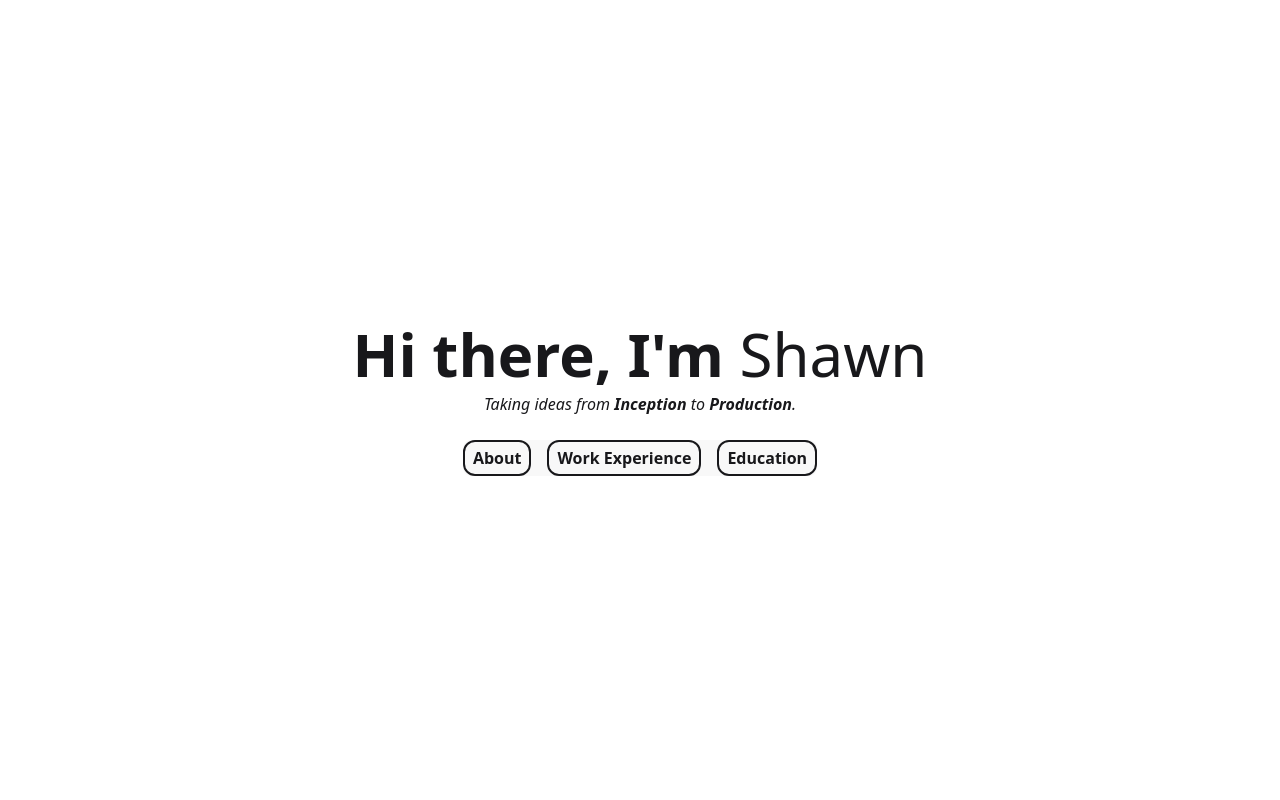
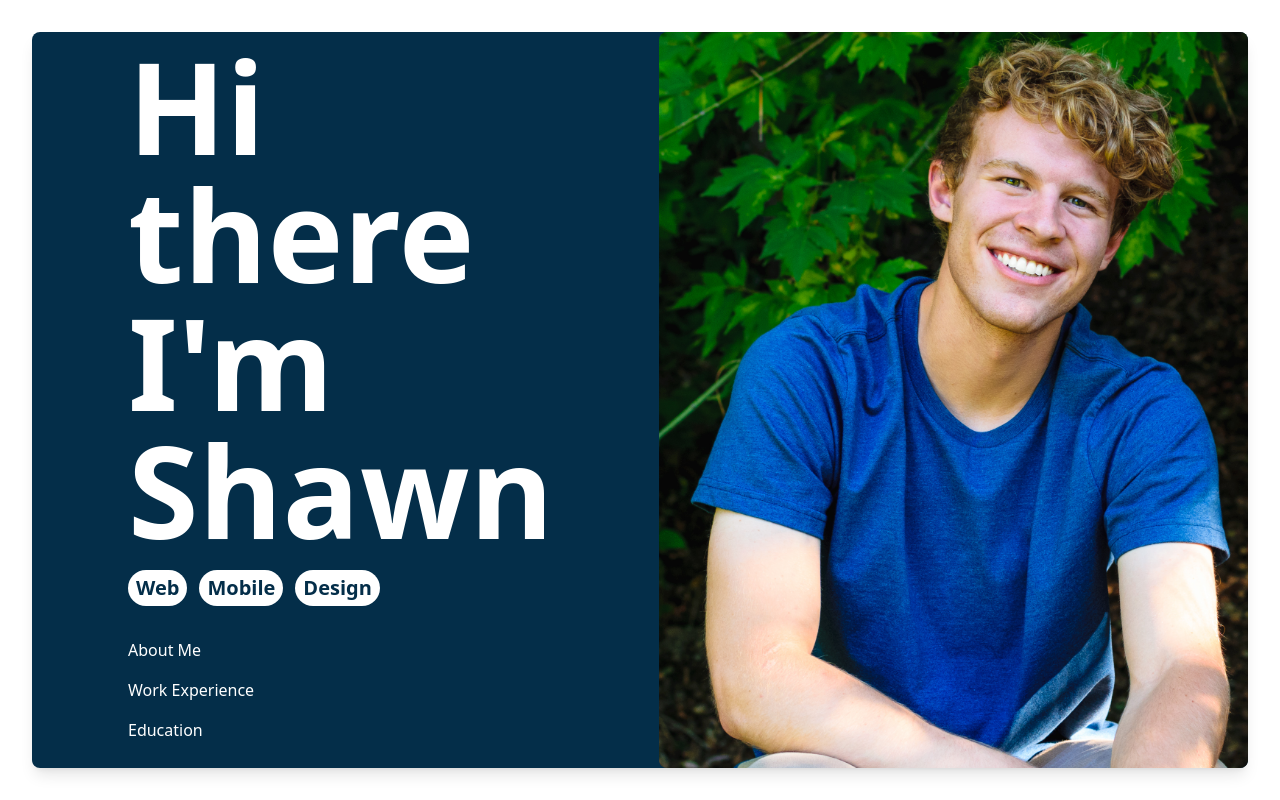
Before and after one commit to ShawnThorne/shawn_personal_site, a Vue app: page / in a window 1280 px wide. Shown: the top 800 px of the page. Built offline with nearby package versions, Linux system fonts and the light colour scheme.

Commit message:
initial redesign header

```diff
--- a/src/assets/main.css
+++ b/src/assets/main.css
@@ -1,2 +1,6 @@
 @import 'tailwindcss';
 @plugin "daisyui";
+
+.section-bg-gradient {
+  @apply bg-gradient-to-tr from-base-100 to-base-200 rounded-xl shadow-lg;
+}
--- a/src/components/IntroSection.vue
+++ b/src/components/IntroSection.vue
@@ -3,7 +3,9 @@
     <SectionTemplate class="text-center">
       <template #title>About Me</template>
       <template #content>
-        <div class="grid grid-cols-1 lg:grid-cols-2 gap-4 mt-4">
+        <div
+          class="grid grid-cols-1 lg:grid-cols-2 gap-4 mt-4 section-bg-gradient rounded shadow-xl p-12"
+        >
           <div class="flex flex-col justify-center items-center">
             <p class="lg:text-2xl">
               Hi, I’m Shawn Thorne, a passionate and innovative computer science graduate with two
--- a/src/components/MainFooter.vue
+++ b/src/components/MainFooter.vue
@@ -3,7 +3,7 @@
     <div class="container mx-auto grid grid-cols-1 lg:grid-cols-2 gap-4 p-8">
       <div>
         <div class="text-3xl font-bold">Shawn Thorne</div>
-        <div class="font-bold">Web Developer</div>
+        <div class="font-bold">Full-Stack Software Developer</div>
         <div>
           <a class="link" target="_blank" href="https://github.com/ShawnThorne">Github Link</a>
         </div>
--- a/src/components/MainHeader.vue
+++ b/src/components/MainHeader.vue
@@ -1,37 +1,51 @@
 <template>
-  <div class="hero min-h-screen">
-    <div class="hero-content text-center">
-      <div>
-        <h1 class="text-6xl font-bold">
-          Hi there, I'm
-          <span class="transition-all ease-in-out font-normal hover:font-bold skew-46">Shawn</span>
-        </h1>
-        <p class="pt-2 text-center italic">
-          Taking ideas from <span class="font-bold">Inception</span> to
-          <span class="font-bold">Production</span>.
-        </p>
-        <ul class="menu-vertical mt-6 lg:menu-horizontal bg-base-200 rounded-box gap-4">
-          <li
-            class="border-2 px-2 py-1 rounded-xl cursor-pointer hover:bg-primary hover:border-0 font-bold hover:m-[2px] transition"
-          >
-            <span @click="scrollElement('body')">About</span>
-          </li>
-          <li
-            class="border-2 px-2 py-1 rounded-xl cursor-pointer hover:bg-primary hover:border-0 font-bold hover:m-[2px] transition"
-          >
-            <span @click="scrollElement('experienceSection')">Work Experience</span>
-          </li>
-          <li
-            class="border-2 px-2 py-1 rounded-xl cursor-pointer hover:bg-primary hover:border-0 font-bold hover:m-[2px] transition"
-          >
-            <span @click="scrollElement('educationSection')">Education</span>
-          </li>
-          <!-- <li
-            class="border-2 px-2 py-1 rounded-xl cursor-pointer hover:bg-primary hover:border-0 font-bold hover:m-[2px] transition"
-          >
-            <span @click="scrollElement('personProjectSection')">Personal Projects</span>
-          </li> -->
-        </ul>
+  <div class="min-h-screen">
+    <div class="text-center p-8 h-screen w-full">
+      <div class="flex bg-info-content h-full w-full text-white rounded-lg shadow-lg">
+        <div class="flex flex-grow justify-center gap-4 items-center flex-col w-full">
+          <div class="p-24">
+            <div class="font-bold text-5xl xl:text-9xl text-left flex">Hi there I'm Shawn</div>
+            <div class="flex gap-3 mt-4">
+              <div class="flex">
+                <div
+                  class="text-info-content flex text-xl font-bold bg-white rounded-full px-2 py-1"
+                >
+                  Web
+                </div>
+              </div>
+              <div class="flex">
+                <div
+                  class="text-info-content flex text-xl font-bold bg-white rounded-full px-2 py-1"
+                >
+                  Mobile
+                </div>
+              </div>
+              <div class="flex">
+                <div
+                  class="text-info-content flex text-xl font-bold bg-white rounded-full px-2 py-1"
+                >
+                  Design
+                </div>
+              </div>
+            </div>
+
+            <!-- menu -->
+            <div class="text-left mt-8 flex flex-col">
+              <div @click="scrollElement('introSection')" class="menuItem">About Me</div>
+              <div @click="scrollElement('experienceSection')" class="menuItem">
+                Work Experience
+              </div>
+              <div @click="scrollElement('educationSection')" class="menuItem">Education</div>
+            </div>
+          </div>
+        </div>
+        <div class="flex justify-end items-center min-h-full h-auto w-full">
+          <img
+            class="rounded-lg max-h-full min-h-full h-auto w-auto object-cover"
+            src="../assets/imgs/Shawn-0752.jpg"
+            alt=""
+          />
+        </div>
       </div>
     </div>
   </div>
@@ -45,3 +59,14 @@ function scrollElement(id: string) {
   }
 }
 </script>
+
+<style scoped>
+@reference 'tailwindcss';
+
+.menuItem {
+  @apply transition-all cursor-pointer mb-4;
+}
+.menuItem:hover {
+  @apply font-bold pl-4 border-l-2;
+}
+</style>
--- a/src/components/Templates/SectionTemplate.vue
+++ b/src/components/Templates/SectionTemplate.vue
@@ -1,7 +1,7 @@
 <template>
-  <div class="text-center relative border-b-3 pb-2 min-h-[100vh]">
+  <div class="text-center relative pb-2 mt-12">
     <div
-      class="title text-5xl z-10 lg:text-5xl sticky bg-base-100 p-2 top-0 font-bold w-full text-center"
+      class="title text-5xl z-10 lg:text-5xl shadow-xl sticky bg-base-100 p-2 top-0 font-bold w-full text-center"
     >
       <slot name="title"></slot>
     </div>
```
Also changed, not shown: src/components/Employment/EmploymentProjects/WomensCouncilOfRealtors.vue (+3 -4 lines).
